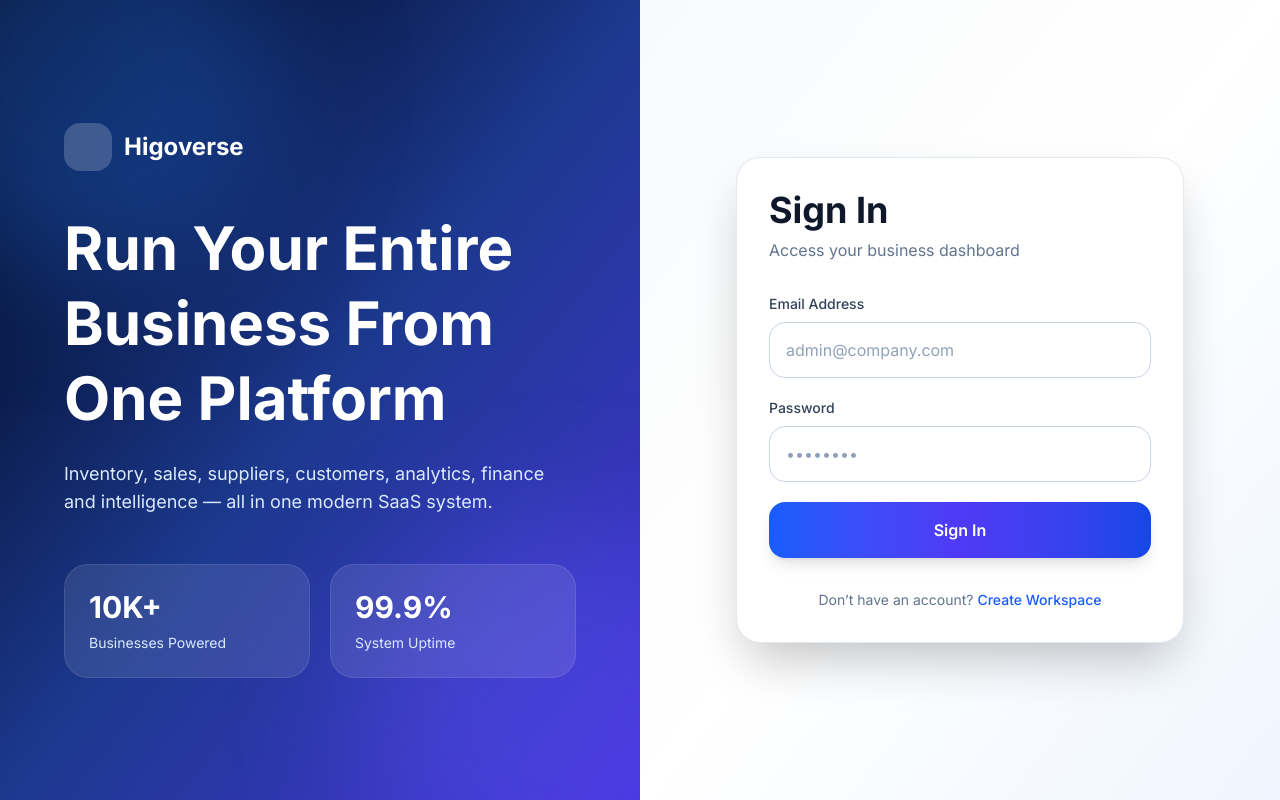
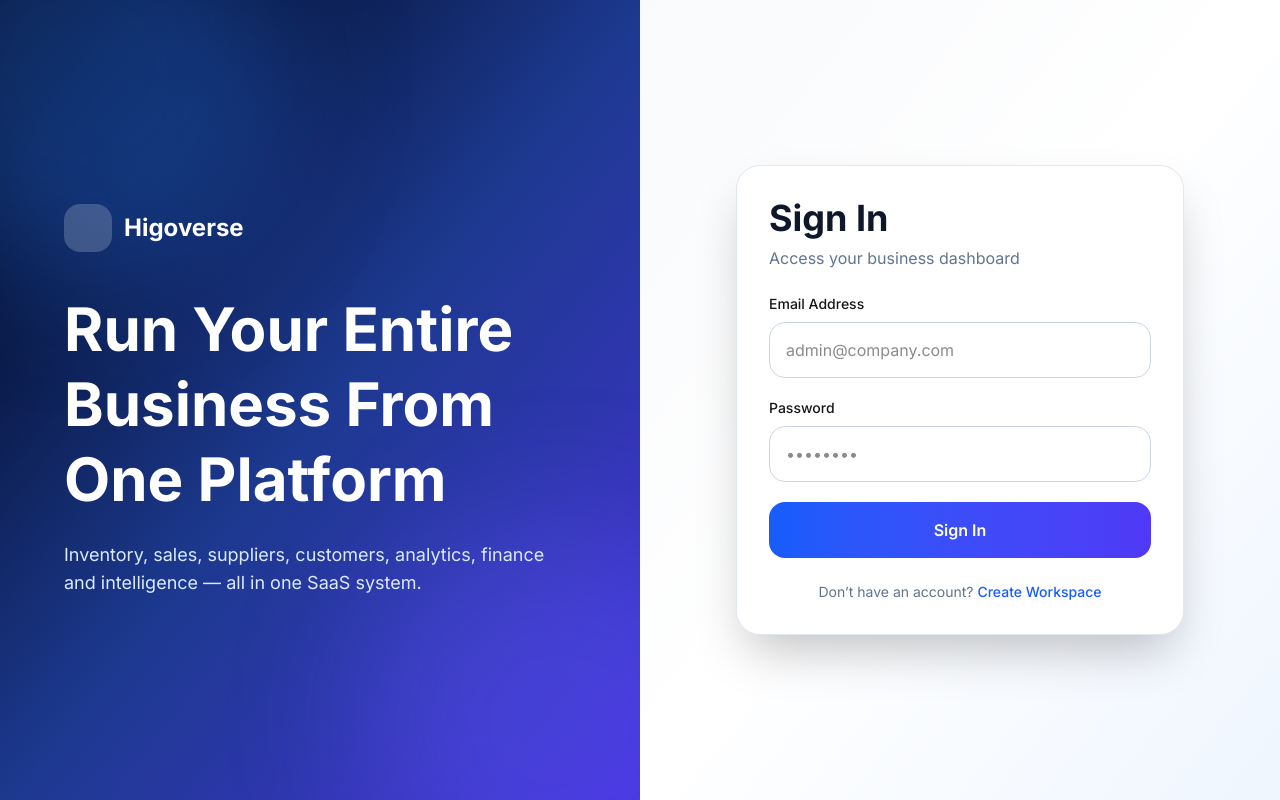
Before and after one commit to njosuedev/higoverse-os, a Next.js app in the folder apps/web/: page /login in a window 1280 px wide. Built offline with nearby package versions, Linux system fonts and the light colour scheme.

Commit message:
Refactor login page for better UX and SEO
Updated the login page with improved error handling and modified SEO metadata.

```diff
--- a/apps/web/app/login/page.tsx
+++ b/apps/web/app/login/page.tsx
@@ -53,13 +53,12 @@ export default function LoginPage() {
 
       if (!res.ok) {
         setError(data?.detail || "Invalid credentials");
-        setLoading(false);
         return;
       }
 
       setAuth(data);
       router.replace("/");
-    } catch (err) {
+    } catch {
       setError("Network error. Please try again.");
     } finally {
       setLoading(false);
@@ -68,21 +67,19 @@ export default function LoginPage() {
 
   return (
     <>
-      {/* SEO */}
       <Head>
-        <title>Login | Higoverse Business Platform</title>
+        <title>Login | Higoverse</title>
         <meta
           name="description"
-          content="Sign in to Higoverse and access your business dashboard for inventory, sales, suppliers, customers, and analytics."
+          content="Sign in to Higoverse and manage your business dashboard including sales, inventory, customers, suppliers, and analytics."
         />
         <meta name="robots" content="index, follow" />
       </Head>
 
       <div className="min-h-screen flex bg-white">
-        {/* LEFT SIDE - PREMIUM BRAND PANEL */}
+        {/* LEFT PANEL */}
         <div className="hidden lg:flex w-1/2 relative overflow-hidden">
           <div className="absolute inset-0 bg-gradient-to-br from-slate-950 via-blue-900 to-indigo-700" />
-
           <div className="absolute top-[-120px] left-[-120px] w-[400px] h-[400px] bg-blue-500/30 blur-3xl rounded-full" />
           <div className="absolute bottom-[-120px] right-[-120px] w-[400px] h-[400px] bg-indigo-500/30 blur-3xl rounded-full" />
 
@@ -99,115 +96,68 @@ export default function LoginPage() {
             </h1>
 
             <p className="mt-6 text-lg text-blue-100 max-w-xl">
-              Inventory, sales, suppliers, customers, analytics, finance and intelligence — all in one modern SaaS system.
+              Inventory, sales, suppliers, customers, analytics, finance and intelligence — all in one SaaS system.
             </p>
-
-            <div className="grid grid-cols-2 gap-5 mt-12 max-w-xl">
-              <div className="rounded-3xl border border-white/10 bg-white/10 backdrop-blur-xl p-6">
-                <div className="text-3xl font-bold">10K+</div>
-                <div className="mt-2 text-blue-100 text-sm">Businesses Powered</div>
-              </div>
-
-              <div className="rounded-3xl border border-white/10 bg-white/10 backdrop-blur-xl p-6">
-                <div className="text-3xl font-bold">99.9%</div>
-                <div className="mt-2 text-blue-100 text-sm">System Uptime</div>
-              </div>
-            </div>
           </div>
         </div>
 
-        {/* RIGHT SIDE - FORM */}
+        {/* RIGHT PANEL */}
         <div className="flex-1 flex items-center justify-center px-6 py-10 bg-gradient-to-br from-slate-50 via-white to-blue-50">
           <div className="w-full max-w-md">
             <div className="bg-white rounded-3xl border border-slate-200 shadow-2xl p-8">
 
-              {/* HEADER */}
-              <div className="mb-8">
-                <div className="flex lg:hidden items-center gap-3 mb-6">
-                  <div className="w-10 h-10 rounded-xl bg-gradient-to-r from-blue-600 to-indigo-600" />
-                  <span className="font-bold text-xl">Higoverse</span>
-                </div>
+              <h2 className="text-4xl font-bold text-slate-900 mb-2">
+                Sign In
+              </h2>
+              <p className="text-slate-500 mb-6">
+                Access your business dashboard
+              </p>
 
-                <h2 className="text-4xl font-bold text-slate-900">
-                  Sign In
-                </h2>
-                <p className="mt-2 text-slate-500">
-                  Access your business dashboard
-                </p>
-              </div>
-
-              {/* ERROR */}
               {error && (
-                <div
-                  role="alert"
-                  className="mb-5 rounded-xl border border-red-200 bg-red-50 p-4 text-sm text-red-600"
-                >
+                <div className="mb-4 p-4 text-sm text-red-600 bg-red-50 border border-red-200 rounded-xl">
                   {error}
                 </div>
               )}
 
-              {/* FORM */}
               <form onSubmit={handleLogin} className="space-y-5">
-
-                {/* EMAIL */}
                 <div>
-                  <label className="block text-sm font-medium text-slate-700 mb-2">
+                  <label className="block text-sm font-medium mb-2">
                     Email Address
                   </label>
-
                   <input
                     type="email"
                     placeholder="admin@company.com"
                     value={email}
                     onChange={(e) => setEmail(e.target.value)}
-                    autoComplete="email"
-                    aria-label="Email Address"
-                    className="w-full h-14 rounded-2xl border border-slate-300 bg-white px-4 text-slate-900 placeholder:text-slate-400 focus:outline-none focus:ring-4 focus:ring-blue-500/20 focus:border-blue-500 transition"
+                    className="w-full h-14 px-4 rounded-2xl border border-slate-300 focus:ring-4 focus:ring-blue-500/20 focus:border-blue-500 outline-none"
                   />
                 </div>
 
-                {/* PASSWORD */}
                 <div>
-                  <label className="block text-sm font-medium text-slate-700 mb-2">
+                  <label className="block text-sm font-medium mb-2">
                     Password
                   </label>
-
                   <input
                     type="password"
                     placeholder="••••••••"
                     value={password}
                     onChange={(e) => setPassword(e.target.value)}
-                    autoComplete="current-password"
-                    aria-label="Password"
-                    className="w-full h-14 rounded-2xl border border-slate-300 bg-white px-4 text-slate-900 placeholder:text-slate-400 focus:outline-none focus:ring-4 focus:ring-blue-500/20 focus:border-blue-500 transition"
+                    className="w-full h-14 px-4 rounded-2xl border border-slate-300 focus:ring-4 focus:ring-blue-500/20 focus:border-blue-500 outline-none"
                   />
                 </div>
 
-                {/* BUTTON */}
                 <button
                   type="submit"
                   disabled={loading}
-                  aria-busy={loading}
-                  className="w-full h-14 rounded-2xl bg-gradient-to-r from-blue-600 via-indigo-600 to-blue-700 text-white font-semibold shadow-lg hover:shadow-xl transition flex items-center justify-center gap-3 disabled:opacity-70 disabled:cursor-not-allowed"
+                  className="w-full h-14 rounded-2xl bg-gradient-to-r from-blue-600 to-indigo-600 text-white font-semibold disabled:opacity-70"
                 >
-                  {loading ? (
-                    <>
-                      <div className="w-5 h-5 border-2 border-white/30 border-t-white rounded-full animate-spin" />
-                      Signing In...
-                    </>
-                  ) : (
-                    "Sign In"
-                  )}
+                  {loading ? "Signing In..." : "Sign In"}
                 </button>
               </form>
 
-              {/* FOOTER */}
-              <p className="text-center text-sm text-slate-500 mt-8">
+              <p className="text-center text-sm text-slate-500 mt-6">
                 Don’t have an account?{" "}
-                <a
-                  href="/register"
-                  className="text-blue-600 font-medium hover:text-blue-700"
-                >
+                <a href="/register" className="text-blue-600 font-medium">
                   Create Workspace
                 </a>
               </p>
```
